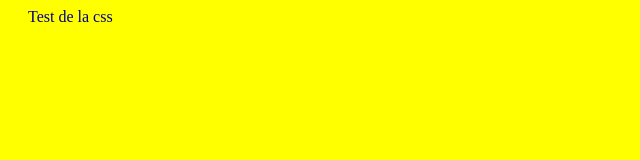
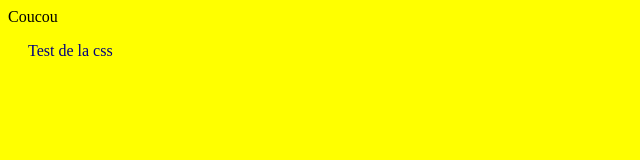
Before and after one commit to Alpha75fr/SourceTree, a plain HTML site: page index.html in a window 1280 px wide. Shown: the whole page, without its empty margins (0-640 px from the left). Drawn offline with Linux system fonts and the light colour scheme.

Commit message:
ajout de coucou dans index

```diff
--- a/index.html
+++ b/index.html
@@ -4,6 +4,7 @@
 	</head>
 
 	<body>
+		Coucou
 		<p>Test de la css</p>
 	</body>
 </html>
```
